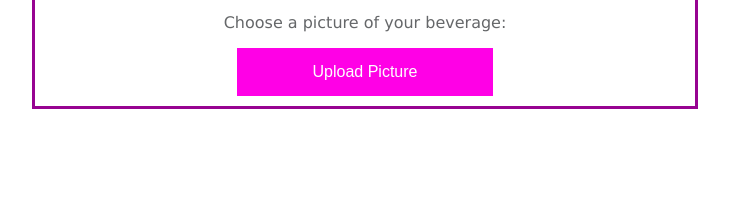
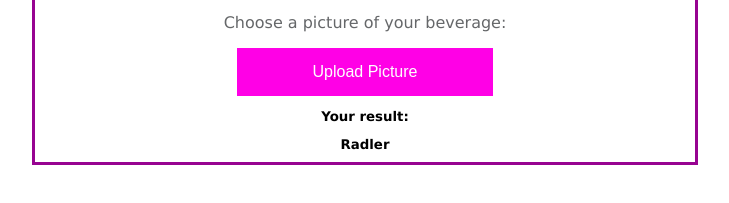
Before and after one commit to Sambda/IUI, a website: page frontend/frontpage.html in a window 1280 px wide. Shown: the part 103-306 px from the top of the page, without its empty margins (275-1004 px from the left). Drawn offline with nearby package versions, Linux system fonts and the light colour scheme.

Commit message:
daytime und netzantwort abfrage

```diff
--- a/frontend/frontpage.html
+++ b/frontend/frontpage.html
@@ -24,8 +24,8 @@
 
 
 <img class="beer" id="blah" src="#" alt="your image" style="display:none" />
-<h3 class="resultTitle" style="display: none">Your result:</h3>
-<b class="resultText" id="resultText" style="display: none">  </b>
+<h3 class="resultTitle" id="resultTitle" style="display: none">Your result:</h3>
+<b class="resultText" id="resultText" style="display: none"> </b>
 
 
 <script>
@@ -129,10 +129,15 @@
     }
     console.log(randomAnswer)
 
+    var resultNN = document.getElementById("resultText");
+    var resultTitle = document.getElementById("resultTitle");
+    if(resultNN != "") {
+        resultTitle.style.display = "block";
+        resultNN.textContent = randomAnswer;
+        resultNN.style.display = "block";
 
 
-    var paragraph = document.getElementById("resultText");
-    paragraph.textContent += "This just got added";
+}
 
 
 
```
